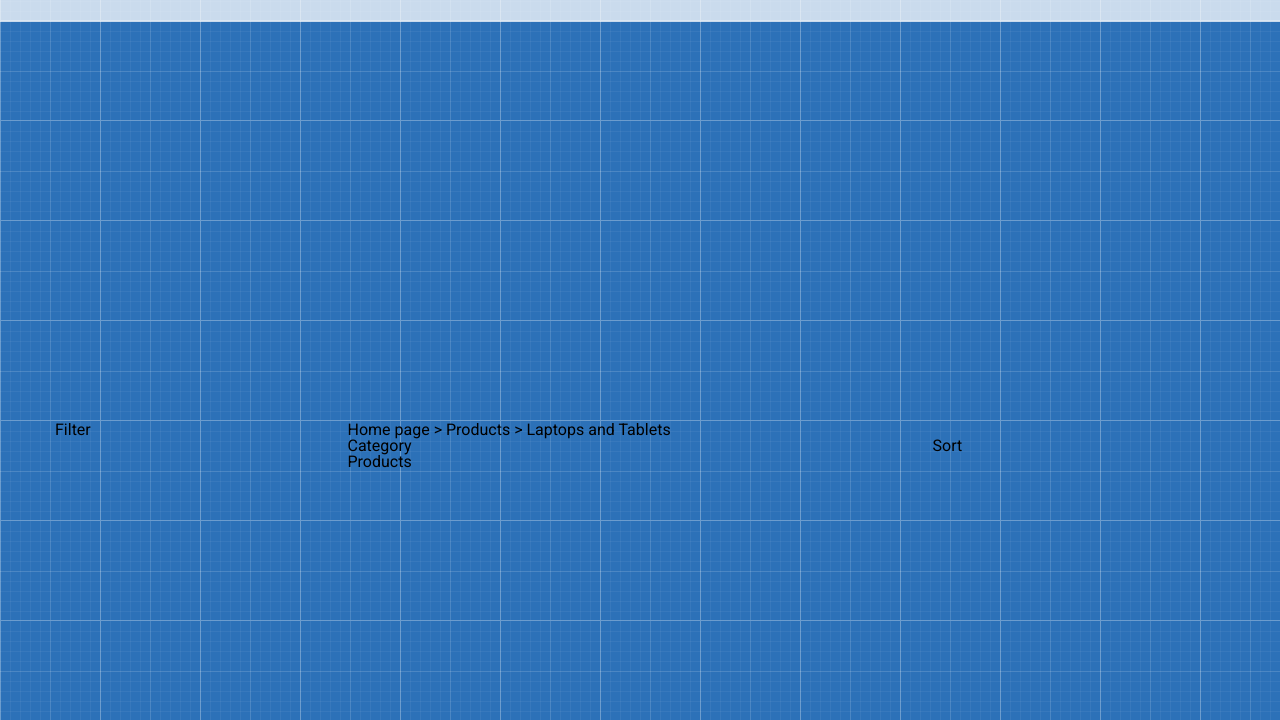
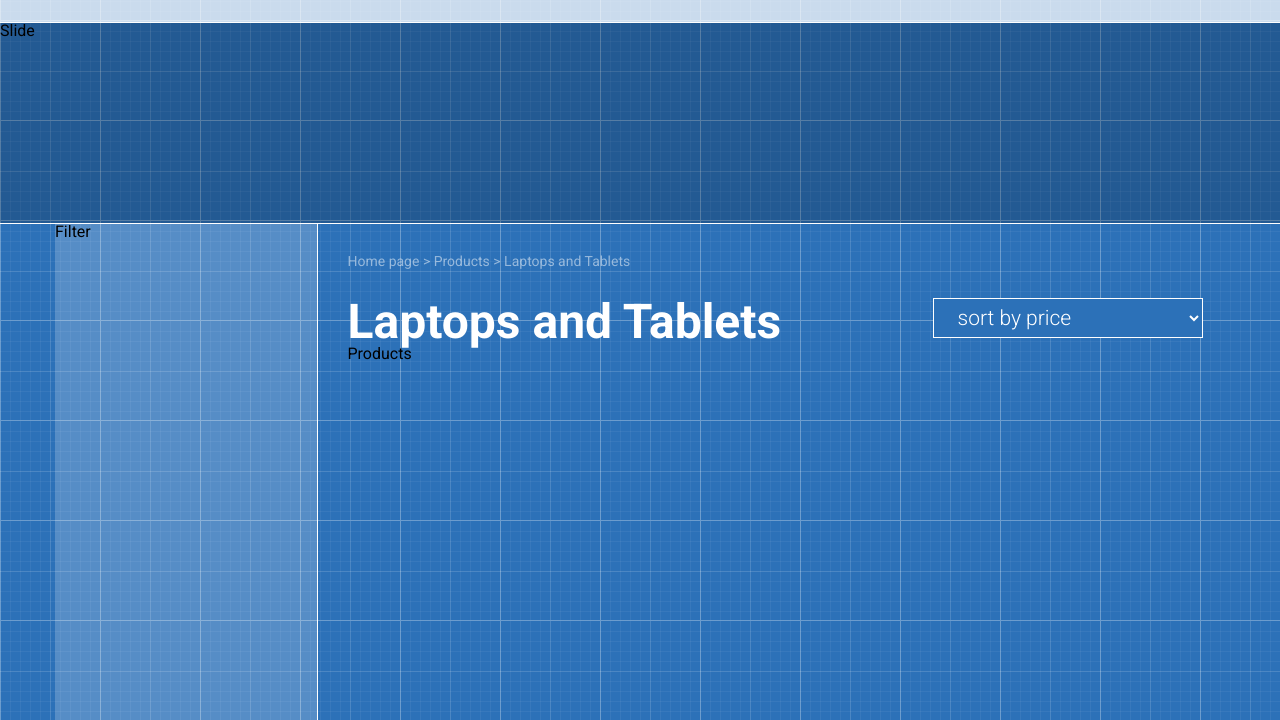
Before and after one commit to dimonkatri4/dimonkatri4.github.io, a plain HTML site: page index.html in a window 1280 px wide. Shown: the part 80-800 px from the top of the page. Drawn offline with Linux system fonts and the light colour scheme.

Commit message:
stylization in main blocks - slide,filter,way,category,sort

```diff
--- a/index.html
+++ b/index.html
@@ -50,7 +50,7 @@
 		</div>
 	</header>
 	<main class="main">
-		<div class="slide"></div>
+		<div class="slide"> Slide</div>
 		<div class="conteiner">
 			<div class="col-md-3">
 				<div class="filter">Filter</div>
@@ -59,10 +59,16 @@
 				<div class="way">Home page  >  Products  >  Laptops and Tablets</div>
 			</div>
 			<div class="col-md-6">
-				<div>Category</div>
+				<div class="category">Laptops and Tablets</div>
 			</div>
 			<div class="col-md-3">
-				<div class="sort">Sort</div>
+				<div class="sort">
+					<select class="list">
+						<option value="price">sort by price</option>
+						<option value="date">sort by date</option>
+						<option value="popularity">sort by popularity</option>
+					</select>
+				</div>
 			</div>
 			<div class="col-md-9">
 				<div class="products">Products</div>
--- a/style.css
+++ b/style.css
@@ -168,8 +168,47 @@ li:nth-child(2) {
     font-weight: 500;
 }
 .slide {
-	height: 400px;
+	height: 200px;
+	background-color: rgb( 0, 0, 0, 0.20);
+	border-bottom: 1px solid white;
+	border-top: 1px solid white;
 }
 .filter {
 	height: 845px;
+	background-color: rgba(255,255,255,0.2);
+	margin-right: 30px;
+	border-right: 1px solid white;
 }
+.way {
+	font-size: 14px;
+	color: rgba(255,255,255,0.5);
+	padding:30px 0;
+}
+.category {
+	font-weight: 600;
+	font-size: 48px;
+	color: white;
+}
+.list{
+	border: 1px solid white;
+	width: 270px;
+	vertical-align: middle;
+	height: 40px;
+	background-color: #2c71b8;
+	font-size: 21px;
+	font-family: roboto;
+	color: #ffffff;
+	font-weight: 300;
+	padding-left: 20px;
+	outline: none;
+	line-height: 40px;
+}
+.list option {
+	height: 40px;
+}
+/*.sort {
+	height: 40px;
+	width: 270px;
+	border: 1px solid white;
+	background-color: #2c71b8;
+}*/
```
